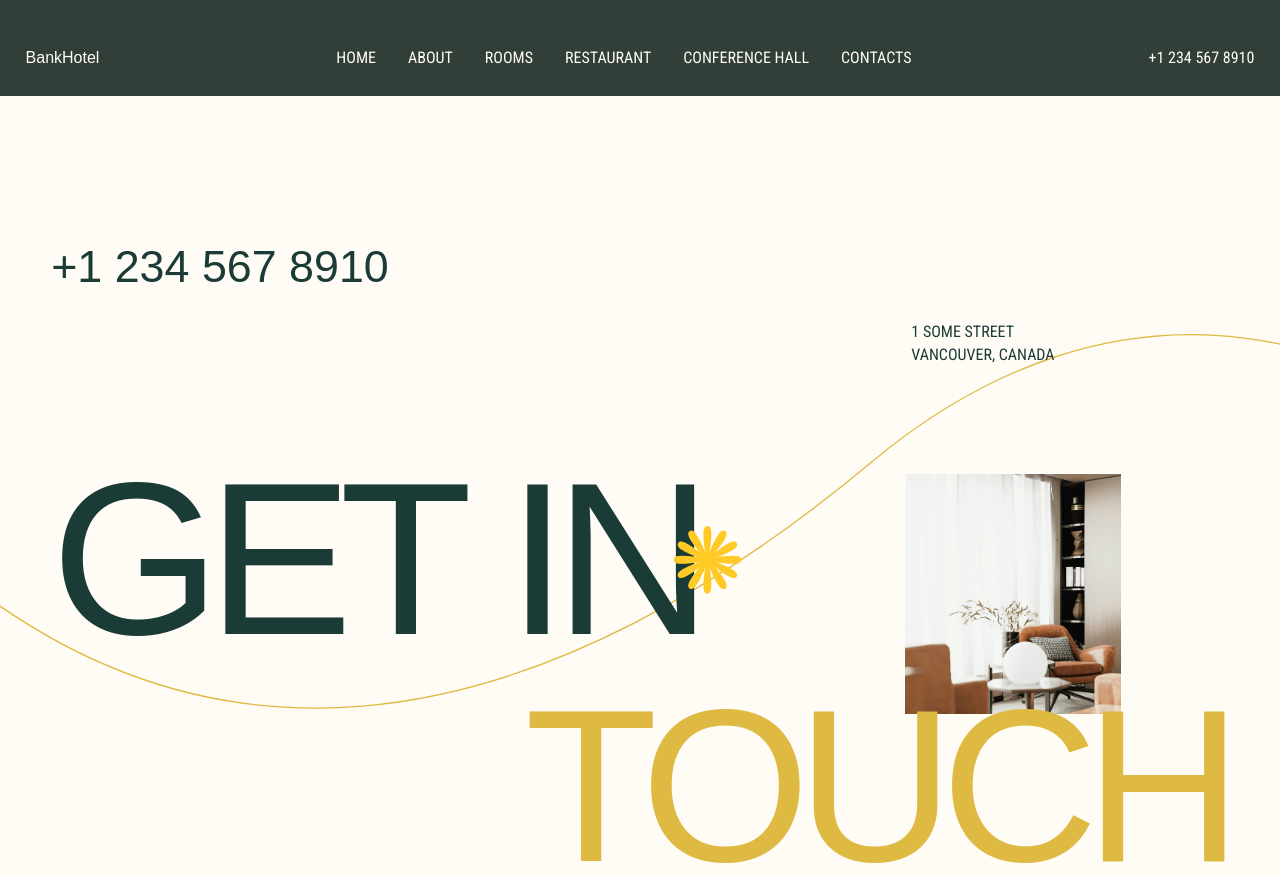
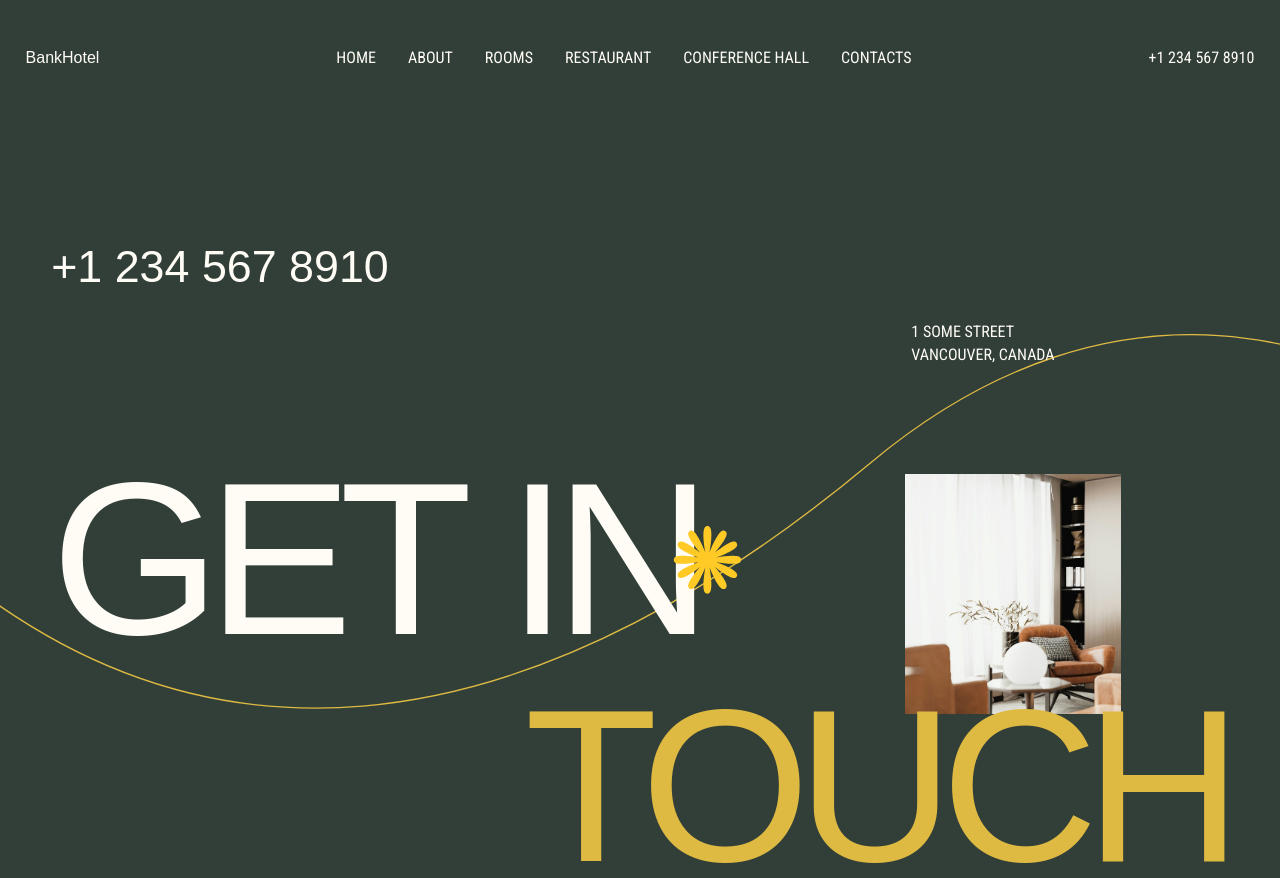
Before and after one commit to daisy-chang-web/Team-1-hotel-website, a plain HTML site: page contact.html in a window 1280 px wide. Shown: the top 878 px of the page. Drawn offline with nearby package versions, Linux system fonts and the light colour scheme; files that its build step writes are made by us from their sources; a web font is replaced by a local one.

Commit message:
fix: update class name for get-in-touch--contact

```diff
--- a/contact.html
+++ b/contact.html
@@ -60,7 +60,7 @@
 
     <main>
       <!-- Dev 1: contact page  ------------------------------->
-      <section class="get-in-touch get-in-touch--light">
+      <section class="get-in-touch get-in-touch--contact">
         <div class="contact-banner-info">
           <a class="phone-number" href="tel:+12345678910">+1 234 567 8910</a>
           <address>
```
